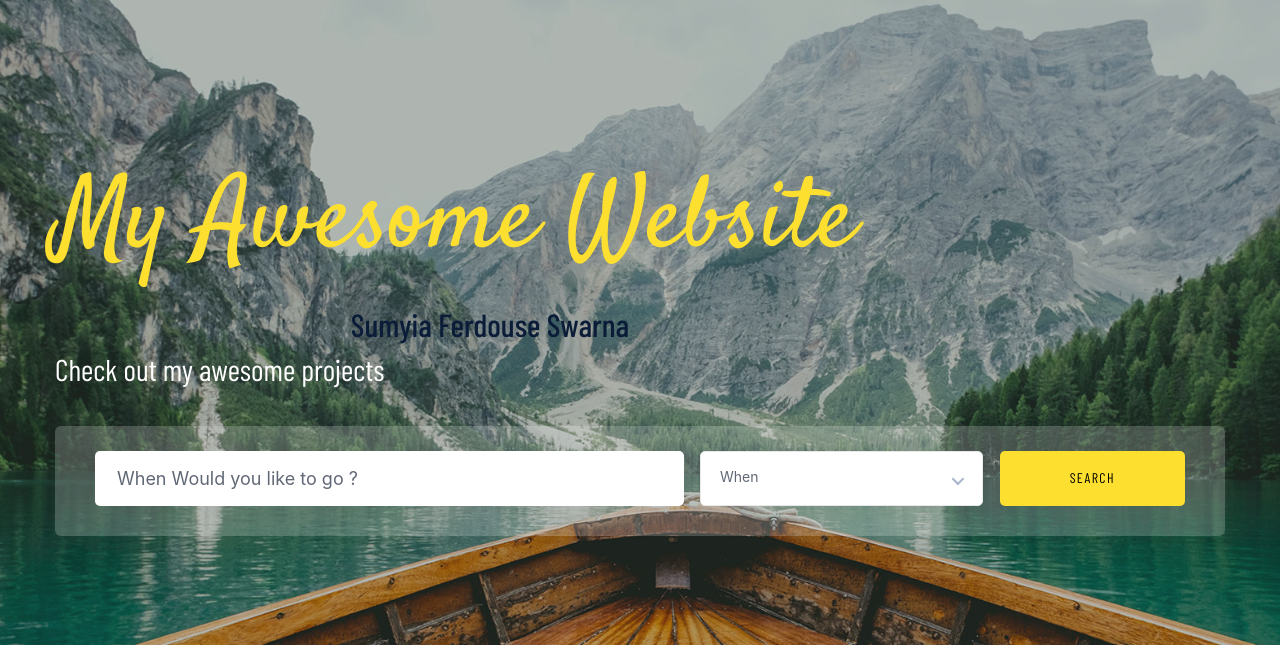
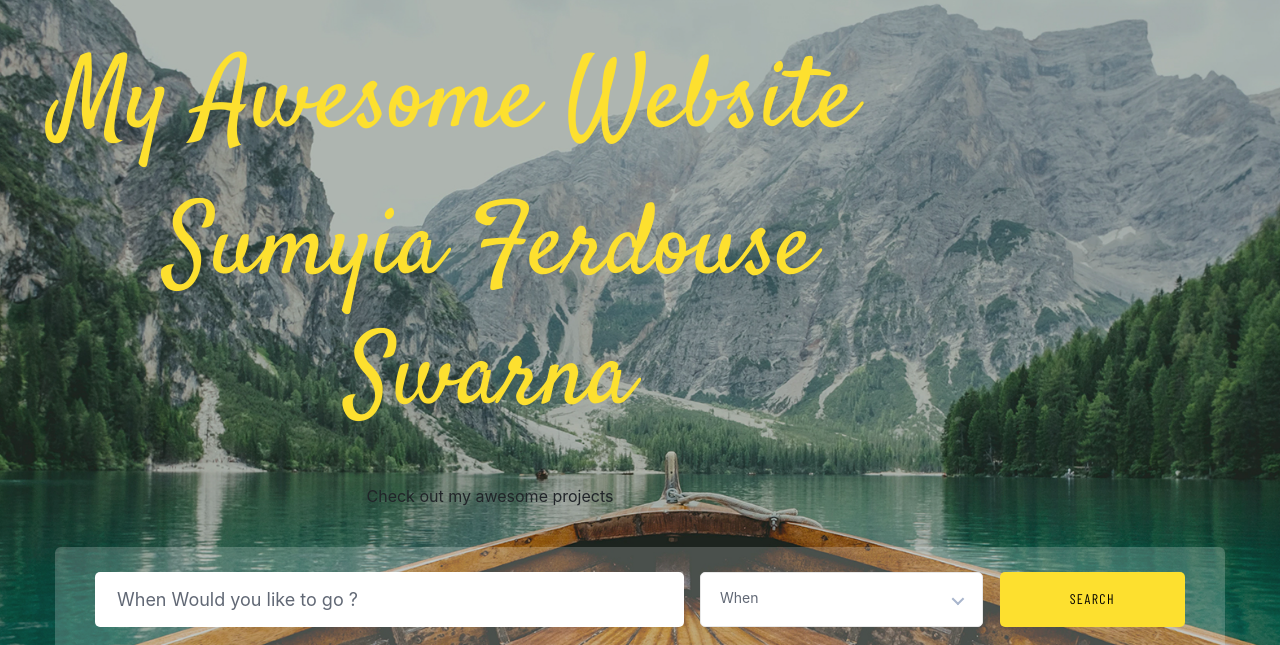
Before and after one commit to sumyiaswarna721/sumyiaswarna, a plain HTML site: page index.html in a window 1280 px wide. Shown: the part 155-800 px from the top of the page. Drawn offline with nearby package versions, Linux system fonts and the light colour scheme; a web font is replaced by a local one.

Commit message:
Update index.html

```diff
--- a/index.html
+++ b/index.html
@@ -122,8 +122,8 @@
                             <div class="col-xl-9 col-lg-9 col-md-9">
                                 <div class="hero__caption">
                                     <h1>My Awesome Website  </h1>
-					<h2><center>Sumyia Ferdouse Swarna</center></h2>
-                                    <p>Check out my awesome projects</p>
+					<h1><center>Sumyia Ferdouse Swarna</center></h1>
+                                    <p><center>Check out my awesome projects</center></p>
                                 </div>
                             </div>
                         </div>
```
